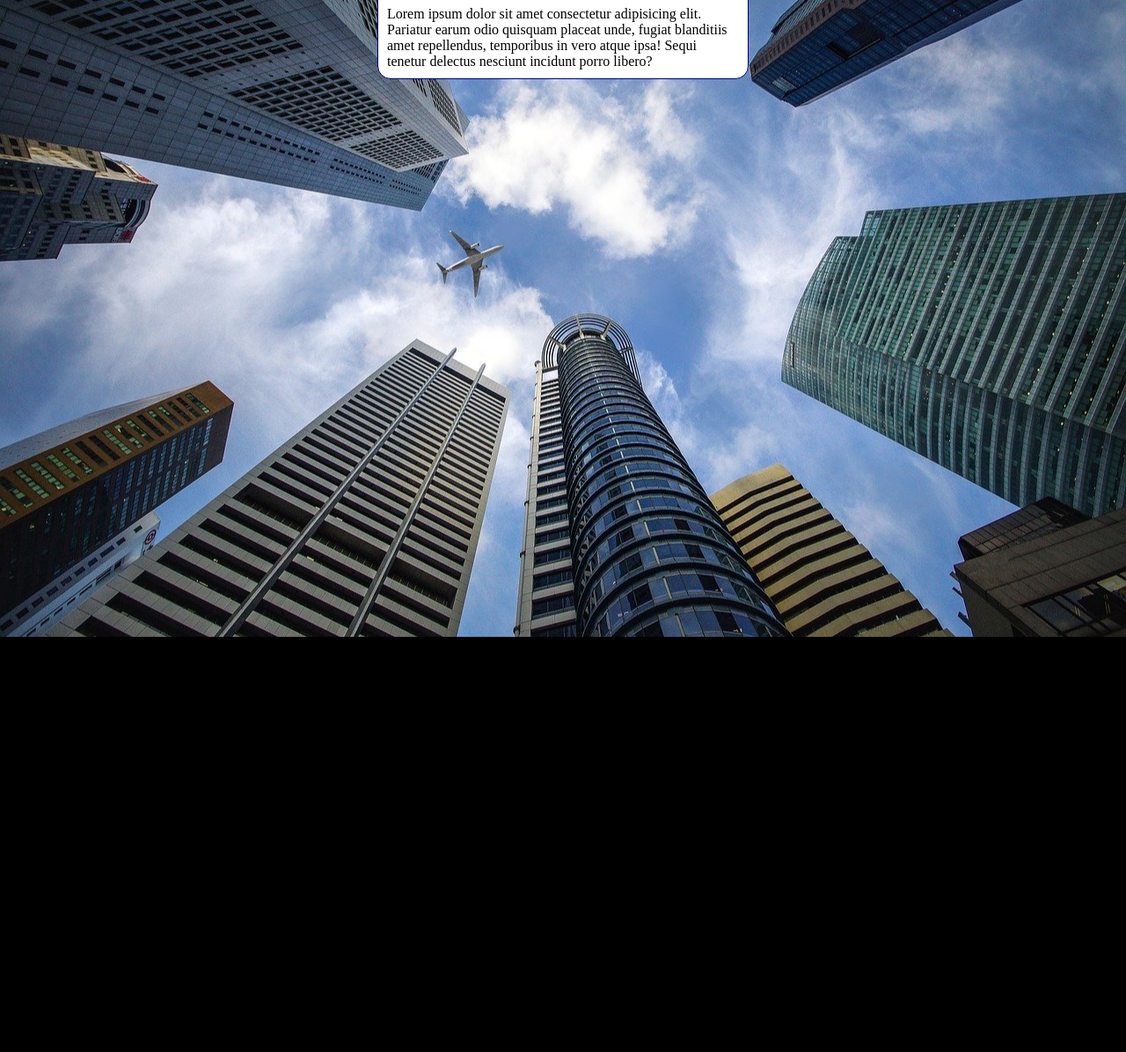
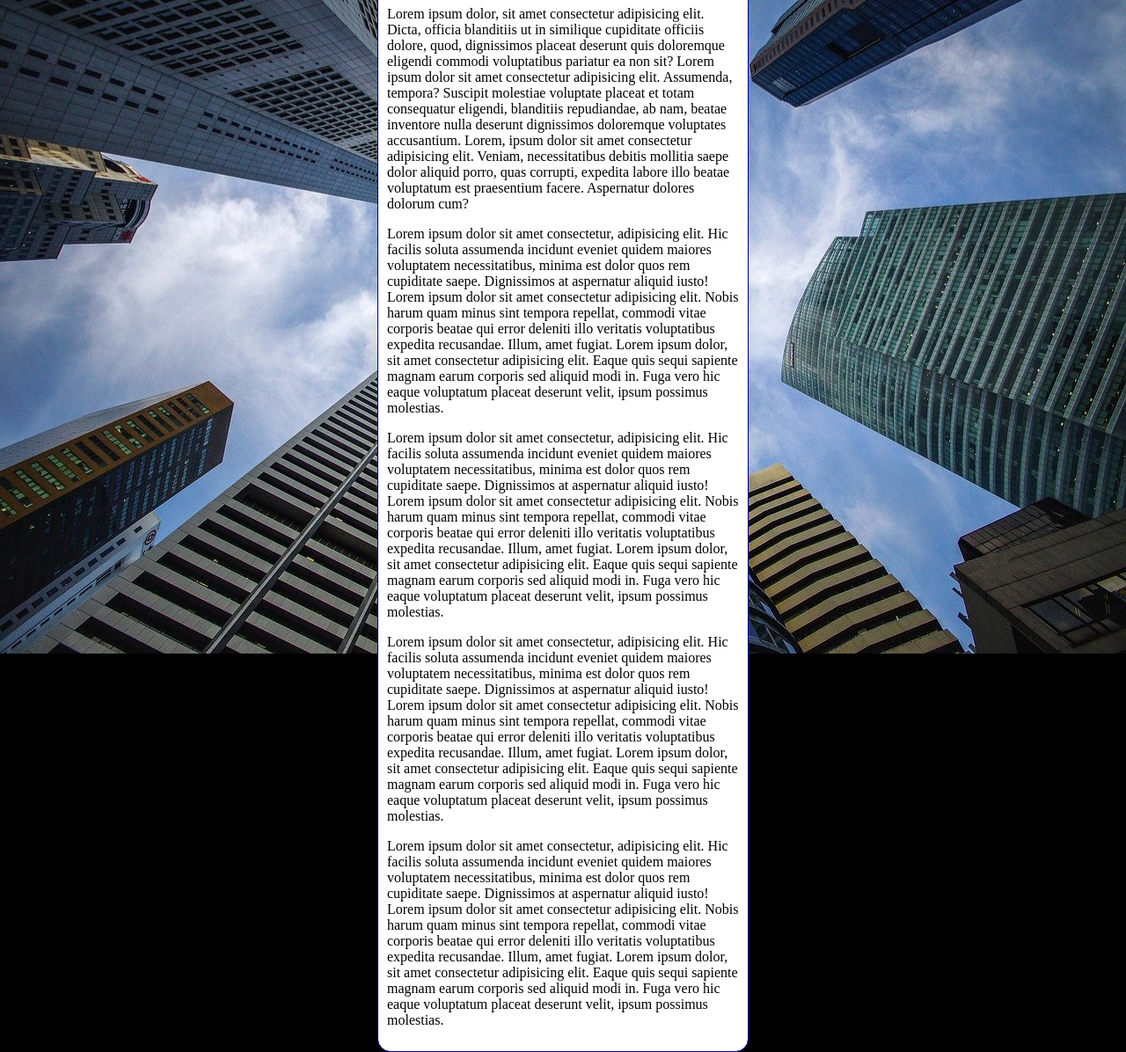
Before and after one commit to MRNPERES/html_css, a plain HTML site: page exercicios/ex022/fundo006.html in a window 1280 px wide. Shown: the part 92-1288 px from the top of the page at 88% size. Before the commit the page ends 816 px from the top, so only its background shows below. Drawn offline with Linux system fonts and the light colour scheme.

Commit message:
atualização

```diff
--- a/exercicios/ex022/fundo006.html
+++ b/exercicios/ex022/fundo006.html
@@ -27,7 +27,11 @@
 <body>
     <main>
         <h1>Teste de Imagem de Fundo</h1>
-        Lorem ipsum dolor sit amet consectetur adipisicing elit. Pariatur earum odio quisquam placeat unde, fugiat blanditiis amet repellendus, temporibus in vero atque ipsa! Sequi tenetur delectus nesciunt incidunt porro libero?
+        <p>Lorem ipsum dolor, sit amet consectetur adipisicing elit. Dicta, officia blanditiis ut in similique cupiditate officiis dolore, quod, dignissimos placeat deserunt quis doloremque eligendi commodi voluptatibus pariatur ea non sit? Lorem ipsum dolor sit amet consectetur adipisicing elit. Assumenda, tempora? Suscipit molestiae voluptate placeat et totam consequatur eligendi, blanditiis repudiandae, ab nam, beatae inventore nulla deserunt dignissimos doloremque voluptates accusantium. Lorem, ipsum dolor sit amet consectetur adipisicing elit. Veniam, necessitatibus debitis mollitia saepe dolor aliquid porro, quas corrupti, expedita labore illo beatae voluptatum est praesentium facere. Aspernatur dolores dolorum cum?</p>
+        <p>Lorem ipsum dolor sit amet consectetur, adipisicing elit. Hic facilis soluta assumenda incidunt eveniet quidem maiores voluptatem necessitatibus, minima est dolor quos rem cupiditate saepe. Dignissimos at aspernatur aliquid iusto! Lorem ipsum dolor sit amet consectetur adipisicing elit. Nobis harum quam minus sint tempora repellat, commodi vitae corporis beatae qui error deleniti illo veritatis voluptatibus expedita recusandae. Illum, amet fugiat. Lorem ipsum dolor, sit amet consectetur adipisicing elit. Eaque quis sequi sapiente magnam earum corporis sed aliquid modi in. Fuga vero hic eaque voluptatum placeat deserunt velit, ipsum possimus molestias.</p>
+        <p>Lorem ipsum dolor sit amet consectetur, adipisicing elit. Hic facilis soluta assumenda incidunt eveniet quidem maiores voluptatem necessitatibus, minima est dolor quos rem cupiditate saepe. Dignissimos at aspernatur aliquid iusto! Lorem ipsum dolor sit amet consectetur adipisicing elit. Nobis harum quam minus sint tempora repellat, commodi vitae corporis beatae qui error deleniti illo veritatis voluptatibus expedita recusandae. Illum, amet fugiat. Lorem ipsum dolor, sit amet consectetur adipisicing elit. Eaque quis sequi sapiente magnam earum corporis sed aliquid modi in. Fuga vero hic eaque voluptatum placeat deserunt velit, ipsum possimus molestias.</p>
+        <p>Lorem ipsum dolor sit amet consectetur, adipisicing elit. Hic facilis soluta assumenda incidunt eveniet quidem maiores voluptatem necessitatibus, minima est dolor quos rem cupiditate saepe. Dignissimos at aspernatur aliquid iusto! Lorem ipsum dolor sit amet consectetur adipisicing elit. Nobis harum quam minus sint tempora repellat, commodi vitae corporis beatae qui error deleniti illo veritatis voluptatibus expedita recusandae. Illum, amet fugiat. Lorem ipsum dolor, sit amet consectetur adipisicing elit. Eaque quis sequi sapiente magnam earum corporis sed aliquid modi in. Fuga vero hic eaque voluptatum placeat deserunt velit, ipsum possimus molestias.</p>
+        <p>Lorem ipsum dolor sit amet consectetur, adipisicing elit. Hic facilis soluta assumenda incidunt eveniet quidem maiores voluptatem necessitatibus, minima est dolor quos rem cupiditate saepe. Dignissimos at aspernatur aliquid iusto! Lorem ipsum dolor sit amet consectetur adipisicing elit. Nobis harum quam minus sint tempora repellat, commodi vitae corporis beatae qui error deleniti illo veritatis voluptatibus expedita recusandae. Illum, amet fugiat. Lorem ipsum dolor, sit amet consectetur adipisicing elit. Eaque quis sequi sapiente magnam earum corporis sed aliquid modi in. Fuga vero hic eaque voluptatum placeat deserunt velit, ipsum possimus molestias.</p>
     </main>
 </body>
 </html>
```
